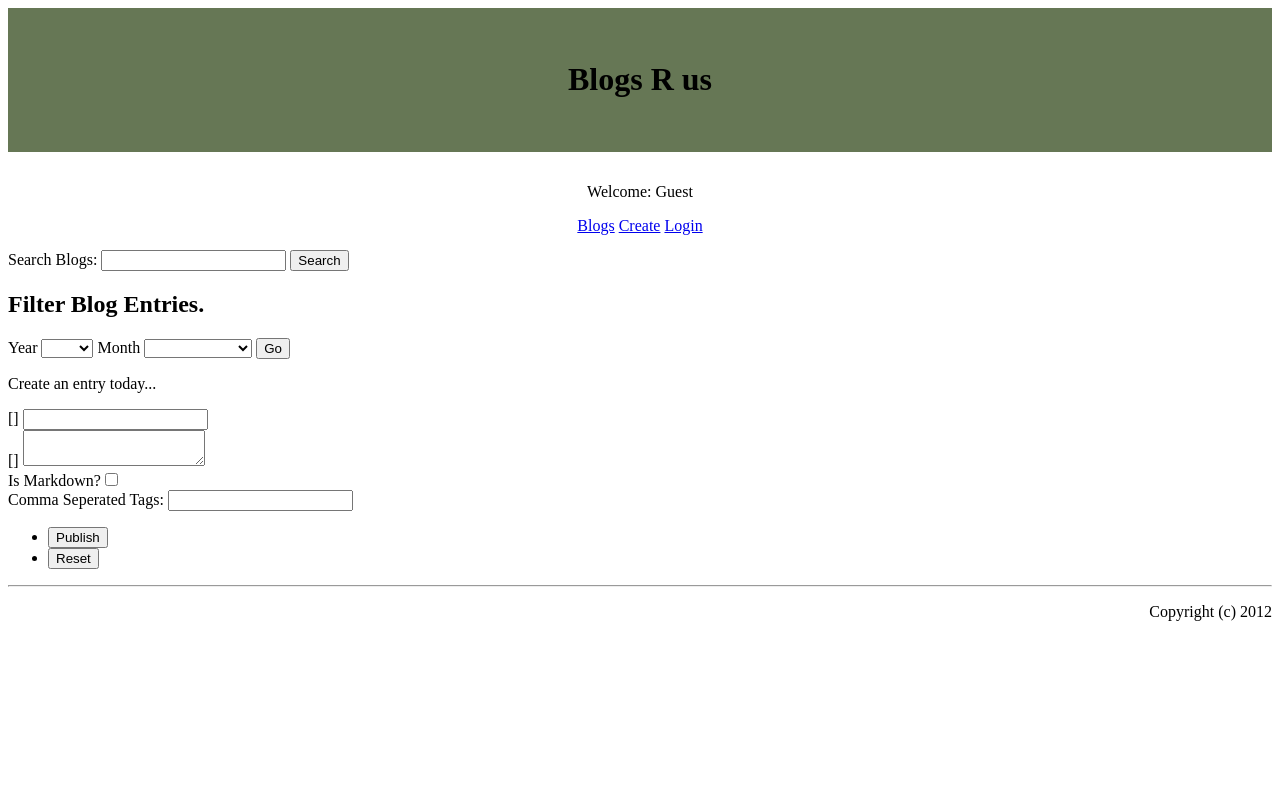
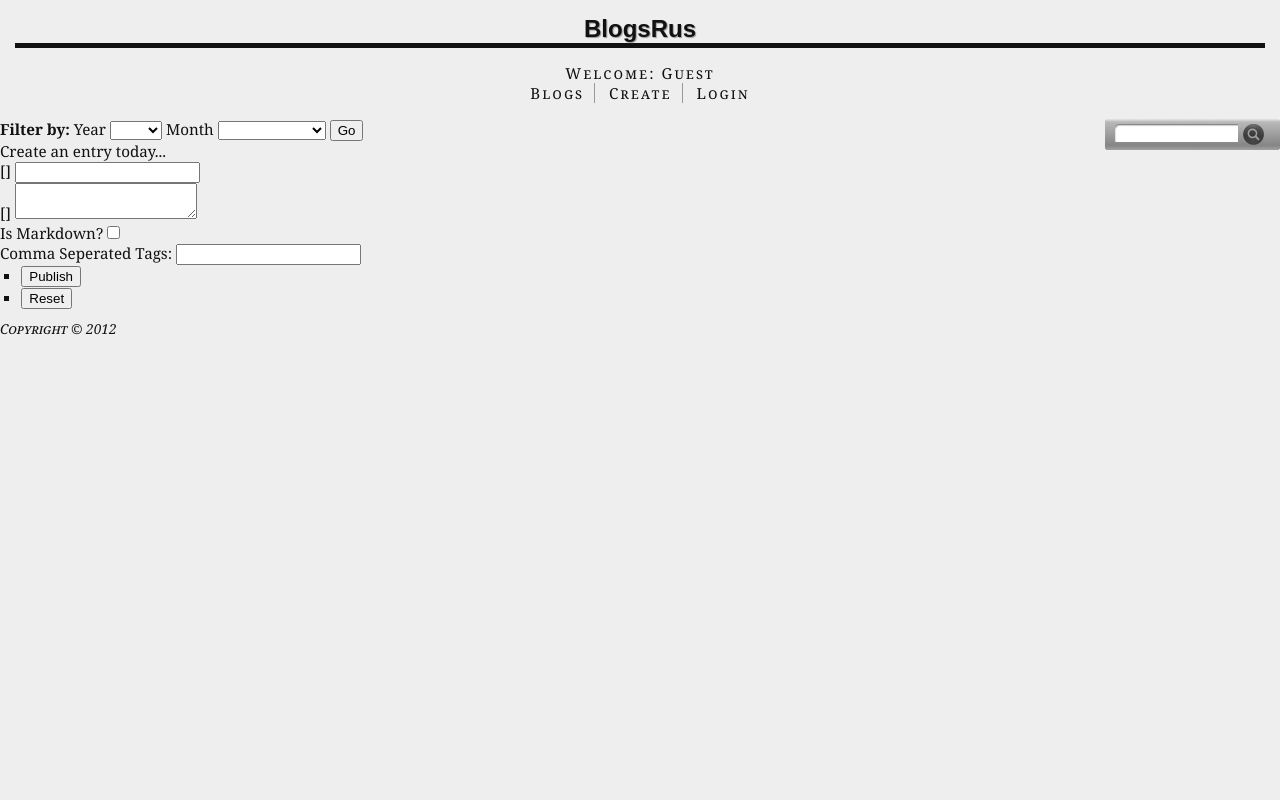
Before and after one commit to ccarlos/bixly_blog, a Django app: template bixly_blog/templates/blog/new_blog.html in a window 1280 px wide. Run offline with Django 3.2, Linux system fonts and the light colour scheme; the template is opened without the code that fills it: most values are stand-ins (such as "Sample title", 1, 10 or a date in 2020); form fields are guessed from the names that the template uses.

Commit message:
[Add] Style search box and list_entries.html.

```diff
--- a/bixly_blog/media/css/blog/style.css
+++ b/bixly_blog/media/css/blog/style.css
@@ -1,3 +1,77 @@
+body {
+  background-color: #eeeeee;
+  color: #111111;
+  font-family: "Georgia", "Times New Roman", serif;
+  font-size: 95%;
+}
+nav ul {
+  list-style: none;
+  padding: 0;
+  text-align: center;
+  margin-bottom: 16px;
+}
+nav ul li {
+  display: inline;
+  font-variant: small-caps;
+  letter-spacing: 2px;
+  border-right: 1px solid #999999;
+  margin-right: 10px;
+  padding-right: 10px;
+}
+
+nav ul li:last-child {
+  border: none;
+  margin: 0;
+  padding: 0;
+}
+nav ul li:first-child {
+  border: none;
+  margin: 0;
+  padding: 0;
+}
+
+nav a {
+  color: #111;
+  text-decoration: none;
+}
+nav a:hover, nav .current a {
+  text-decoration: underline;
+}
+
+.search-box {
+  background:url(/bixly_media/images/search-box.gif) no-repeat top left;
+  height: 26px;
+  padding: 5px 0 0 10px;
+  width: 165px;
+  float: right;
+  clear: both;
+  display: block;
+}
+input.search-field {
+  float: left;
+  border: 0;
+  margin: 0;
+  font-family: tahoma;
+  font-size: 12px;
+  padding: 3px 0px 0px 4px;
+  height: 18px;
+  background: #ffffff url(/bixly_media/images/search-form.png) no-repeat top left;
+  width: 123px;
+}
+input.search-go {
+  float: left;
+  border: 0;
+  margin: 0;
+  padding: 0;
+  margin-left: 5px;
+  height: 21px;
+  width: 21px;
+  background: url(/bixly_media/images/search-icon.png) no-repeat top left;
+  cursor: pointer;
+}
+input.search-go:hover {
+  background: url(/bixly_media/images/search-icon.png) no-repeat bottom left;
+}
 ul.errorlist {
     margin: 0;
     padding: 0;
@@ -10,44 +84,54 @@ ul.errorlist {
     margin: 0 0 3px;
     padding: 4px 5px;
 }
-header {
-    padding: 2em 11em;
-}
-header.base {
-    background: none repeat scroll 0 0 #667755;
-    padding: 2em 11em;
-}
 header.base h1{
-    text-align: center;
-}
-nav.base ul{
-    list-style-type:none;
-    margin:0;
-    padding:15px;
-    text-align: center;
-}
-nav.base ul li{
-    display:inline;
+  color: #111111;
+  font: bold 24px "Century Gothic", "Gills Sans", Arial, sans-serif;
+  text-align: center;
+  text-shadow: 1px 1px 1px #999999;
+  border-bottom: thick solid;
+  margin: 15px;
 }
 article {
-    padding: 20px 20px;
-    border: 1px solid black;
+  border: 1px solid black;
+  padding: 12px;
 }
-#content .entry .h-entry h1{
-    text-align: center;
+article.entry {
+  margin: 19px;
 }
-#content .entry .h-entry h3{
-    text-align: center;
-    font-style: italic;
+article.entry .h-entry .date {
+  float: right;
+  font-variant: small-caps;
+  clear: both;
+  display: block;
 }
-#content .entry p{
-    margin-left: 20px;
-    text-indent: 1.5em;
-    border: 1px solid green;
-    font-style: bold;
+article.entry .h-entry .title {
+  text-align: center;
+  margin-bottom: 12px;
 }
-footer p{
-    text-align: right;
+article.entry .h-entry .author {
+  text-align: right;
+  font-variant: small-caps;
+  font-style: italic;
+}
+article.entry .blog-body {
+  text-indent: 30px;
+}
+a {
+  color: #111;
+  margin-bottom: 16px;
+}
+a:hover {
+  text-decoration: underline;
+}
+footer {
+  clear: both;
+  display: block;
+  font-size: 90%;
+  font-style: italic;
+  font-variant: small-caps;
+  padding-top: 10px;
+  float: left;
 }
 
 /* http://woork.blogspot.com/2008/06/clean-and-pure-css-form-design.html */
--- a/bixly_blog/templates/blog/base.html
+++ b/bixly_blog/templates/blog/base.html
@@ -3,6 +3,7 @@
 <html lang="en-us">
 <head>
   <meta charset="utf-8">
+  <link rel="stylesheet" href="/bixly_media/css/blog/reset.css" />
   <link rel="stylesheet" href="/bixly_media/css/blog/style.css" />
   <title>{% block title %}{% endblock %}</title>
 </head>
@@ -10,7 +11,7 @@
 <body>
   {% block header %}
   <header class="base">
-    <h1>Blogs R us</h1>
+    <h1>BlogsRus</h1>
   </header>
   {% endblock %}
 
@@ -29,15 +30,15 @@
   </nav>
   {% endblock %}
 
-  <form action="{% url blog.search %}" method="GET">
-    <label for="q">Search Blogs: </label>
-    <input type="text" name="q" value="{{ query }}">
-    <input type="submit" value="Search">
-  </form>
+  <div class="search-box">
+    <form action="{% url blog.search %}" method="GET">
+      <input type="text" name="q" value="{{ query }}" class="search-field">
+      <input type="submit" value="" class="search-go">
+    </form>
+  </div>
 
-  <h2>Filter Blog Entries.</h2>
   <form action="{% url blog.choose_filter %}" method="GET">
-    Year
+    <strong>Filter by:</strong> Year
     <select name="year">
       {# TODO: Figure out why selected isn't working in if statement #}
       {# After submitting the form the defaults are selected. #}}
@@ -72,8 +73,7 @@
 
   {% block footer %}
   <footer>
-    <hr>
-    <p>Copyright (c) 2012</p>
+    <p>Copyright &copy; 2012</p>
   </footer>
   {% endblock %}
 
```
Also changed, not shown: bixly_blog/templates/blog/list_entries.html (+6 -6 lines), bixly_blog/media/images/search-box.gif (added), bixly_blog/media/images/search-form.png (added), bixly_blog/media/images/search-icon.png (added).
